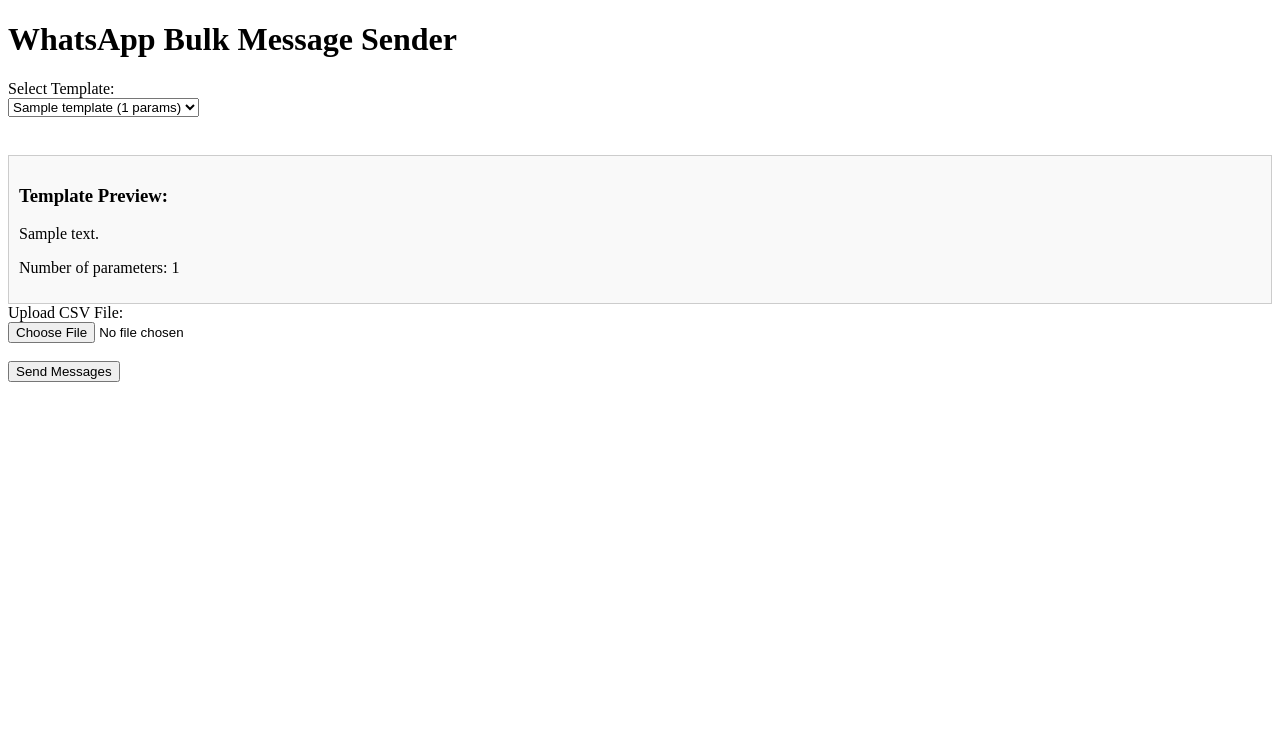
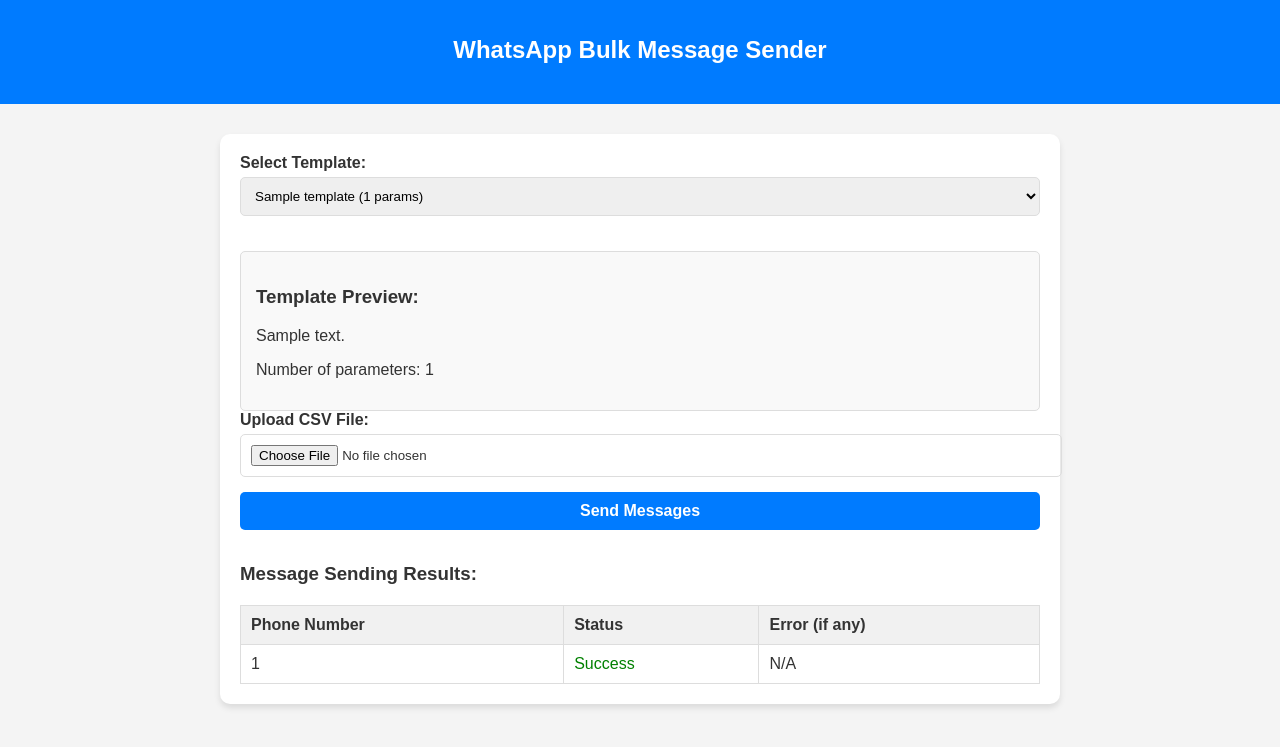
Before and after one commit to laithisbaitan/python_whatsapp, a Flask app: template templates/index.html in a window 1280 px wide. Shown: the top 747 px of the page. Run offline with Flask 3, Linux system fonts and the light colour scheme; the template is opened without the code that fills it: most values are stand-ins (such as "Sample title", 1, 10 or a date in 2020).

Commit message:
updated service

```diff
--- a/app.py
+++ b/app.py
@@ -1,12 +1,11 @@
-from flask import Flask, render_template, request, redirect, url_for, session, jsonify
+from flask import Flask, render_template, request, redirect, url_for, session
 import os
 import requests
 import pandas as pd
-import json
+from typing import List, Dict
 
 app = Flask(__name__)
 app.secret_key = 'your_secret_key'  # Needed for session management
-
 
 @app.route("/", methods=["GET", "POST"])
 def config():
@@ -15,20 +14,19 @@
         session["access_token"] = request.form["access_token"]
         session["phone_number_id"] = request.form["phone_number_id"]
         session["whatsapp_business_id"] = request.form["whatsapp_business_id"]
-
-        # Redirect to index after saving the data
         return redirect(url_for("index"))
 
     # Render the configuration page
-    return render_template("config.html",
-                           access_token=session.get("access_token", ""),
-                           phone_number_id=session.get("phone_number_id", ""),
-                           whatsapp_business_id=session.get("whatsapp_business_id", ""))
+    return render_template(
+        "config.html",
+        access_token=session.get("access_token", ""),
+        phone_number_id=session.get("phone_number_id", ""),
+        whatsapp_business_id=session.get("whatsapp_business_id", "")
+    )
 
-# Route for index page
 @app.route("/index", methods=["GET", "POST"])
 def index():
-    if "access_token" not in session or "phone_number_id" not in session or "whatsapp_business_id" not in session:
+    if not all(key in session for key in ["access_token", "phone_number_id", "whatsapp_business_id"]):
         return redirect(url_for("config"))
 
     access_token = session["access_token"]
@@ -42,86 +40,61 @@
         selected_template = request.form["template"]
         csv_file = request.files["csv_file"]
 
+        results = []
         try:
             # Read CSV file
             data = pd.read_csv(csv_file, dtype=str)
 
             # Get template details
-            template_details = next(
-                (t for t in templates if t["name"] == selected_template), None
-            )
-            required_params = template_details["param_count"]
+            template_details = next((t for t in templates if t["name"] == selected_template), None)
+            required_params = template_details.get("param_count", 0)
 
-            # Validate parameters if required
-            if required_params > 0:
-                if required_params > len(data.columns) - 1:
-                    return render_template(
-                        "index.html",
-                        templates=templates,
-                        error=f"Template requires {required_params} parameters, but your CSV has fewer columns!",
-                    )
+            # Process each row in the CSV
+            for _, row in data.iterrows():
+                phone_number = row.get("phone_number")
+                params = [
+                    {"type": "text", "text": row.get(f"param_{i+1}", "")}
+                    for i in range(required_params)
+                ]
 
-                # Map CSV data to parameters
-                errors = []
-                for _, row in data.iterrows():
-                    phone_number = row["phone_number"]
-                    params = [{"type": "text", "text": row[f"param_{i+1}"]} for i in range(required_params)]
+                # Send message
+                response = send_message(access_token, phone_number_id, phone_number, selected_template, params)
+                if response.status_code == 200:
+                    results.append({"phone_number": phone_number, "status": "success"})
+                else:
+                    error_message = response.json().get("error", {}).get("message", "Unknown error")
+                    results.append({"phone_number": phone_number, "status": "failure", "error": error_message})
 
-                    # Send message
-                    response = send_message(access_token, phone_number_id, phone_number, selected_template, params)
-                    if response.status_code != 200:
-                        errors.append({"phone_number": phone_number, "error": response.json()})
-            else:
-                # For templates with no parameters
-                errors = []
-                for _, row in data.iterrows():
-                    phone_number = row["phone_number"]
-                    response = send_message(access_token, phone_number_id, phone_number, selected_template, [])
-                    if response.status_code != 200:
-                        errors.append({"phone_number": phone_number, "error": response.json()})
-
-            return render_template("index.html", templates=templates, success="Messages sent!", errors=errors)
+            return render_template("index.html", templates=templates, results=results)
 
         except Exception as e:
             return render_template("index.html", templates=templates, error=str(e))
 
     return render_template("index.html", templates=templates)
 
-
-# Fetch templates from WhatsApp API
-# Fetch templates from WhatsApp API
-def fetch_templates(access_token, whatsapp_business_id):
+def fetch_templates(access_token: str, whatsapp_business_id: str) -> List[Dict]:
+    """Fetch templates from the WhatsApp API."""
     url = f"https://graph.facebook.com/v21.0/{whatsapp_business_id}/message_templates"
     headers = {"Authorization": f"Bearer {access_token}"}
     response = requests.get(url, headers=headers)
 
     if response.status_code == 200:
         templates = response.json().get("data", [])
-
         for template in templates:
             components = template.get("components", [])
-            if components:
-                # Find the body component
-                body_component = next((c for c in components if c["type"] == "BODY"), {})
-                body_text = body_component.get("text", "")
+            body_component = next((c for c in components if c.get("type") == "BODY"), {})
+            body_text = body_component.get("text", "")
 
-                # Count the placeholders (e.g., {{1}}, {{2}}, ...)
-                template["param_count"] = body_text.count("{{")
-                template["body_text"] = body_text  # Include body text for preview
-            else:
-                template["param_count"] = 0  # Default to 0 if no body component found
-                template["body_text"] = "No content available"
+            # Count placeholders in body text
+            template["param_count"] = body_text.count("{{")
+            template["body_text"] = body_text or "No content available"
 
         return templates
 
     return []
 
-
-
-
-# Send a message using the WhatsApp API
-def send_message(access_token, phone_number_id, phone_number, template_name, params):
-    print(params)
+def send_message(access_token: str, phone_number_id: str, phone_number: str, template_name: str, params: List[Dict]) -> requests.Response:
+    """Send a message using the WhatsApp API."""
     url = f"https://graph.facebook.com/v21.0/{phone_number_id}/messages"
     headers = {
         "Authorization": f"Bearer {access_token}",
@@ -135,13 +108,11 @@
             "name": template_name,
             "language": {"code": "en"},
             "components": [
-                {"type": "body",
-                 "parameters": params
-                 }],
+                {"type": "body", "parameters": params}
+            ],
         },
     }
     response = requests.post(url, headers=headers, json=payload)
-    print(response.json())  # Debugging - View API response
     return response
 
 if __name__ == "__main__":
--- a/templates/index.html
+++ b/templates/index.html
@@ -5,52 +5,134 @@
     <meta name="viewport" content="width=device-width, initial-scale=1.0">
     <title>WhatsApp Bulk Sender</title>
     <style>
+        body {
+            font-family: Arial, sans-serif;
+            background-color: #f4f4f4;
+            color: #333;
+            margin: 0;
+            padding: 0;
+        }
+
+        header {
+            background-color: #007bff;
+            color: #fff;
+            padding: 20px;
+            text-align: center;
+        }
+
+        main {
+            max-width: 800px;
+            margin: 30px auto;
+            background: #fff;
+            padding: 20px;
+            border-radius: 10px;
+            box-shadow: 0 4px 6px rgba(0, 0, 0, 0.1);
+        }
+
+        h1 {
+            font-size: 24px;
+            margin-bottom: 20px;
+            text-align: center;
+        }
+
+        label {
+            font-weight: bold;
+            display: block;
+            margin-bottom: 5px;
+        }
+
+        select, input, button {
+            width: 100%;
+            padding: 10px;
+            margin-bottom: 15px;
+            border: 1px solid #ddd;
+            border-radius: 5px;
+        }
+
+        button {
+            background-color: #007bff;
+            color: white;
+            border: none;
+            cursor: pointer;
+            font-weight: bold;
+            font-size: 16px;
+        }
+
+        button:hover {
+            background-color: #0056b3;
+        }
+
         #template-preview {
             margin-top: 20px;
-            padding: 10px;
-            border: 1px solid #ccc;
+            padding: 15px;
+            border: 1px solid #ddd;
             background-color: #f9f9f9;
+            border-radius: 5px;
         }
+
         .placeholder {
             font-weight: bold;
             color: #007bff;
         }
+
+        table {
+            width: 100%;
+            border-collapse: collapse;
+            margin-top: 20px;
+        }
+
+        table th, table td {
+            padding: 10px;
+            border: 1px solid #ddd;
+            text-align: left;
+        }
+
+        table th {
+            background-color: #f1f1f1;
+        }
+
+        .success {
+            color: green;
+        }
+
+        .error {
+            color: red;
+        }
     </style>
 </head>
 <body>
+    <header>
         <h1>WhatsApp Bulk Message Sender</h1>
+    </header>
+    <main>
         <form method="POST" enctype="multipart/form-data">
-        <label for="template">Select Template:</label><br>
+            <label for="template">Select Template:</label>
             <select id="template" name="template" required onchange="updateTemplatePreview()">
                 {% for template in templates %}
                     <option value="{{ template.name }}" data-body="{{ template.body_text }}" data-params="{{ template.param_count }}">
                         {{ template.name }}
-                    {% if template.param_count > 0 %}
-                        ({{ template.param_count }} params)
-                    {% else %}
-                        (No parameters)
-                    {% endif %}
+                        {% if template.param_count > 0 %} ({{ template.param_count }} params) {% else %} (No parameters) {% endif %}
                     </option>
                 {% endfor %}
-        </select><br><br>
+            </select>
 
             <div id="template-preview">
                 <h3>Template Preview:</h3>
                 <p>Select a template to see the preview.</p>
             </div>
 
-        <label for="csv_file">Upload CSV File:</label><br>
-        <input type="file" id="csv_file" name="csv_file" accept=".csv" required><br><br>
+            <label for="csv_file">Upload CSV File:</label>
+            <input type="file" id="csv_file" name="csv_file" accept=".csv" required>
 
             <button type="submit">Send Messages</button>
         </form>
 
         {% if success %}
-        <h3 style="color: green;">{{ success }}</h3>
+            <h3 class="success">{{ success }}</h3>
         {% endif %}
 
         {% if error %}
-        <h3 style="color: red;">Error: {{ error }}</h3>
+            <h3 class="error">Error: {{ error }}</h3>
         {% endif %}
 
         {% if errors %}
@@ -62,6 +144,32 @@
             </ul>
         {% endif %}
 
+        {% if results %}
+            <div id="results">
+                <h3>Message Sending Results:</h3>
+                <table>
+                    <thead>
+                        <tr>
+                            <th>Phone Number</th>
+                            <th>Status</th>
+                            <th>Error (if any)</th>
+                        </tr>
+                    </thead>
+                    <tbody>
+                        {% for result in results %}
+                            <tr>
+                                <td>{{ result.phone_number }}</td>
+                                <td class="{{ 'success' if result.status == 'success' else 'error' }}">
+                                    {{ result.status.capitalize() }}
+                                </td>
+                                <td>{{ result.error if result.status == 'failure' else 'N/A' }}</td>
+                            </tr>
+                        {% endfor %}
+                    </tbody>
+                </table>
+            </div>
+        {% endif %}
+    </main>
     <script>
         function updateTemplatePreview() {
             const templateDropdown = document.getElementById('template');
@@ -79,7 +187,6 @@
             }
         }
 
-        // Initialize preview for the first selected template
         document.addEventListener('DOMContentLoaded', updateTemplatePreview);
     </script>
 </body>
```
Also changed, not shown: templates/config.html (+64 -11 lines), templates/script.js (added, +18 -0 lines), templates/style.css (added, +42 -0 lines). Lines whose indentation alone changed are shown as unchanged.
